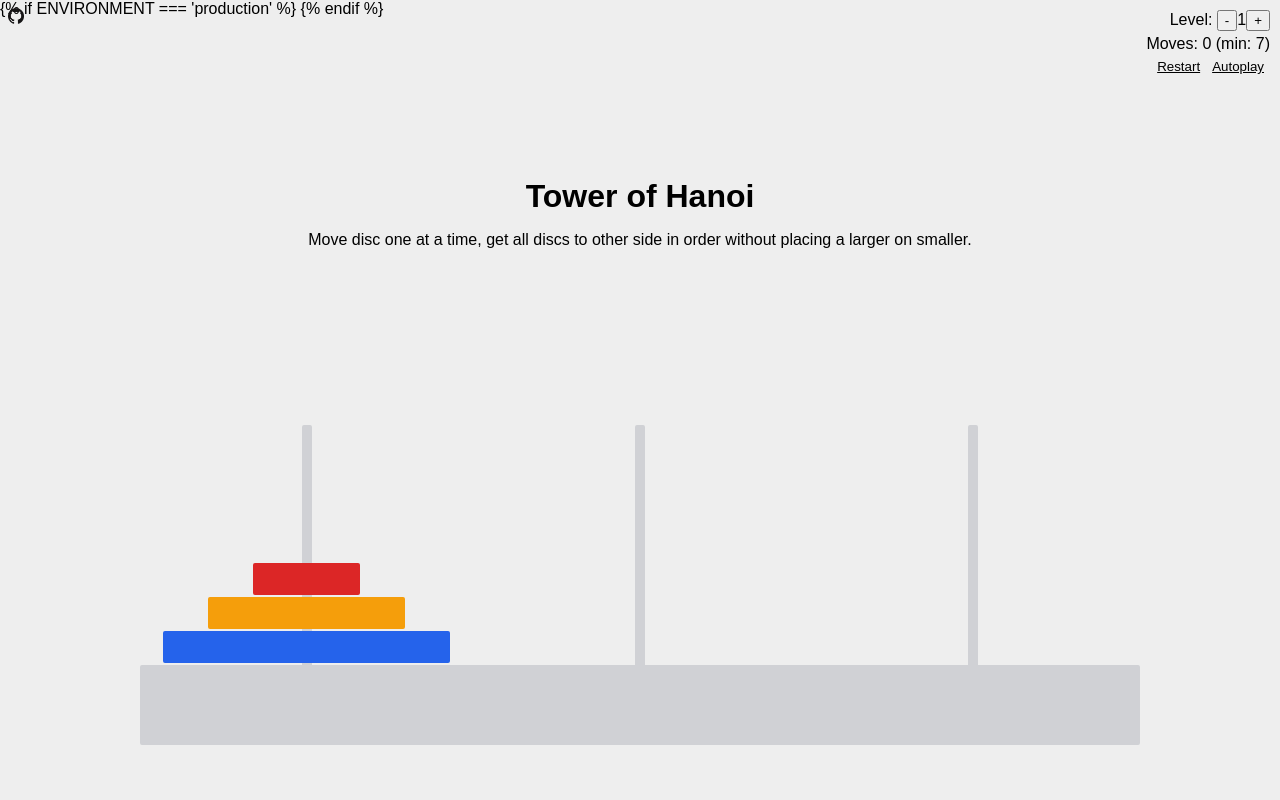
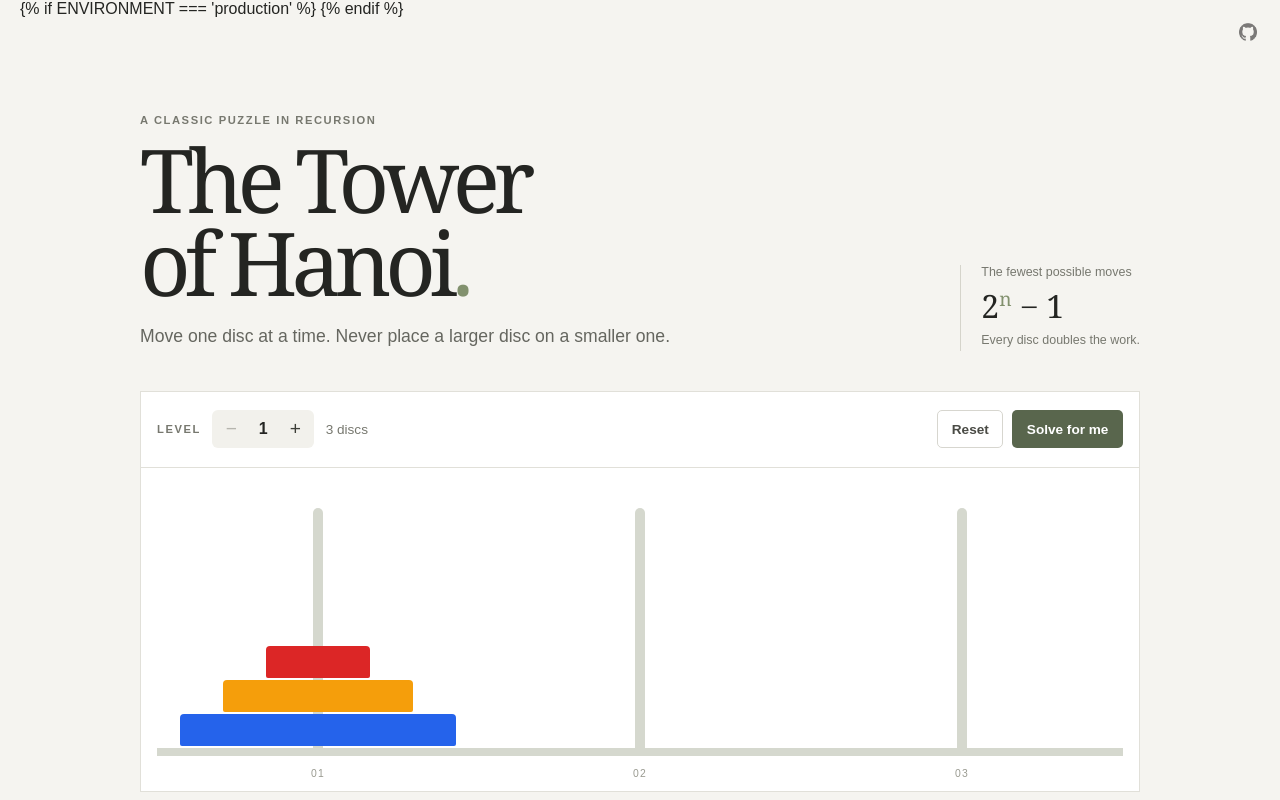
Before and after one commit to amprew/tower-of-hanoi, a React app: page / in a window 1280 px wide. Shown: the top 800 px of the page. Built offline with nearby package versions, Linux system fonts and the light colour scheme.

Commit message:
Restyle game

```diff
--- a/public/style.css
+++ b/public/style.css
@@ -2,70 +2,237 @@
   box-sizing: border-box;
 }
 
-html, body {
+html,
+body {
+  min-height: 100%;
   margin: 0;
-  padding: 0;
-
-  min-height: 100%;
-  height: 100%;
-  background: #eee;
-
+  background: #f5f4f0;
+  color: #242522;
   font-family: Arial, Helvetica, sans-serif;
 }
 
-.intro {
-  text-align: center;
-  padding-bottom: 10vh;
-  padding-top: 15vh;
-  padding-left: 10px;
-  padding-right: 10px;
+body {
+  padding: 0 1.25rem;
 }
 
-@media only screen and (min-width: 960px) {
-  .intro {
-    padding-top: 20vh;
-    padding-bottom: 15vh;
-  }
+button {
+  font: inherit;
+}
+
+.app-shell {
+  width: min(100%, 1000px);
+  margin: 0 auto;
+}
+
+.intro {
+  display: flex;
+  align-items: flex-end;
+  justify-content: space-between;
+  gap: 2rem;
+  padding: clamp(2.5rem, 8vw, 6rem) 0 2.5rem;
+}
+
+.intro-copy {
+  max-width: 620px;
+}
+
+.eyebrow,
+.control-label {
+  margin: 0;
+  color: #77786f;
+  font-size: 0.7rem;
+  font-weight: 700;
+  letter-spacing: 0.14em;
+  text-transform: uppercase;
 }
 
 .title {
-  margin: 0;
+  margin: 0.75rem 0 0;
+  font-family: Georgia, 'Times New Roman', serif;
+  font-size: clamp(3rem, 8vw, 5.5rem);
+  font-weight: 400;
+  letter-spacing: -0.07em;
+  line-height: 0.94;
 }
 
-.game-controls {
-  position: absolute;
-  top: 10px;
-  right: 10px;
-  text-align: right;
+.title span {
+  color: #82916e;
 }
 
-.game-controls > * {
-  margin-bottom: 0.25rem;
+.intro-description {
+  max-width: 34rem;
+  margin: 1.25rem 0 0;
+  color: #65665f;
+  font-size: clamp(0.95rem, 2vw, 1.1rem);
+  line-height: 1.55;
 }
 
-.link-button {
-  appearance: none;
-  background: transparent;
-  border: 0;
-  box-shadow: none;
+.intro-note {
+  display: flex;
+  flex: 0 0 auto;
+  flex-direction: column;
+  gap: 0.35rem;
+  padding: 0 0 0.25rem 1.25rem;
+  border-left: 1px solid #d5d4cb;
+}
 
-  text-decoration: underline;
+.intro-note span,
+.intro-note small {
+  color: #77786f;
+  font-size: 0.78rem;
+}
+
+.intro-note strong {
+  font-family: Georgia, 'Times New Roman', serif;
+  font-size: 2rem;
+  font-weight: 400;
+}
+
+.intro-note sup {
+  color: #82916e;
+  font-size: 0.6em;
 }
 
 .game {
-  max-width: 1000px;
   width: 100%;
   margin: 0 auto;
 }
 
-.game::after {
-  display: block;
-  content: "";
-  width: 100%;
-  height: 80px;
+.game-toolbar {
+  display: flex;
+  align-items: center;
+  justify-content: space-between;
+  gap: 1rem;
+  min-height: 76px;
+  padding: 0.85rem 1rem;
+  background: #fff;
+  border: 1px solid #e1e0d9;
+  border-bottom: 0;
+}
 
-  background: #d0d1d5;
-  border-radius: 2px;
+.level-control {
+  display: flex;
+  align-items: center;
+  gap: 0.7rem;
+}
+
+.level-selector {
+  display: flex;
+  align-items: center;
+  gap: 0.25rem;
+  padding: 0.2rem;
+  background: #f2f1ec;
+  border-radius: 6px;
+}
+
+.level-selector button {
+  display: grid;
+  width: 2rem;
+  height: 2rem;
+  padding: 0;
+  place-items: center;
+  color: #3c3e37;
+  background: transparent;
+  border: 0;
+  border-radius: 4px;
+  cursor: pointer;
+  font-size: 1.2rem;
+}
+
+.level-selector button:hover:not(:disabled) {
+  background: #e4e3dc;
+}
+
+.level-selector button:disabled {
+  color: #b6b5ae;
+  cursor: not-allowed;
+}
+
+.level-value {
+  min-width: 1.5rem;
+  text-align: center;
+  font-variant-numeric: tabular-nums;
+  font-weight: 700;
+}
+
+.level-caption {
+  color: #77786f;
+  font-size: 0.85rem;
+}
+
+.game-actions {
+  display: flex;
+  align-items: center;
+  gap: 0.55rem;
+}
+
+.button {
+  min-height: 2.4rem;
+  padding: 0.55rem 0.85rem;
+  border: 1px solid transparent;
+  border-radius: 5px;
+  cursor: pointer;
+  font-size: 0.85rem;
+  font-weight: 700;
+  transition: background-color 0.15s ease, border-color 0.15s ease;
+}
+
+.button:disabled {
+  opacity: 0.5;
+  cursor: not-allowed;
+}
+
+.button-primary {
+  color: #fff;
+  background: #59664d;
+}
+
+.button-primary:hover:not(:disabled) {
+  background: #46513d;
+}
+
+.button-secondary {
+  color: #4a4b45;
+  background: #fff;
+  border-color: #d7d6cf;
+}
+
+.button-secondary:hover {
+  background: #f5f4f0;
+}
+
+.countdown {
+  display: flex;
+  flex-direction: column;
+  align-items: flex-end;
+  gap: 0.1rem;
+  margin-right: 0.55rem;
+}
+
+.countdown span {
+  color: #77786f;
+  font-size: 0.68rem;
+}
+
+.countdown time {
+  font-size: 0.9rem;
+  font-variant-numeric: tabular-nums;
+  font-weight: 700;
+}
+
+.win-message {
+  margin: 0;
+  padding: 0.75rem 1rem;
+  color: #46513d;
+  background: #e8eee1;
+  font-size: 0.9rem;
+}
+
+.board-frame {
+  padding: 0 1rem 0.75rem;
+  overflow: hidden;
+  background: #fff;
+  border: 1px solid #e1e0d9;
 }
 
 .current-item-container {
@@ -77,173 +244,226 @@ html, body {
 }
 
 .col {
+  position: relative;
   width: 100%;
-  position: relative;
 }
 
 .col-short {
   width: 33.333%;
 }
 
-.justify-bottom {
-  position: absolute;
-  bottom: 0;
-  left: 0;
-  width: 100%;
-}
-
 .col.block-group {
+  position: relative;
+  display: flex;
   flex: 1 1 0;
   min-width: 0;
   min-height: 240px;
-  position: relative;
   padding-top: 1rem;
-
-  display: flex;
   flex-direction: column;
   justify-content: flex-end;
 }
 
 .block-selected .block:first-child {
   position: absolute;
+  top: calc(-2rem - 0.125rem);
   left: 50%;
   transform: translateX(-50%);
-  top: calc(-2rem + -0.125rem);
 }
 
 .col.block-group::before {
-  content: "";
+  position: absolute;
   bottom: 0;
   left: 50%;
-  transform: translateX(-50%);
   width: 10px;
   height: 100%;
-  background: #d0d1d5;
-
-  border-top-left-radius: 2px;
-  border-top-right-radius: 2px;
-
-  position: absolute;
-
-  transition: background-color .2s;
+  background: #d5d8ce;
+  border-radius: 5px 5px 0 0;
+  content: "";
+  transform: translateX(-50%);
+  transition: background-color 0.2s ease;
 }
 
 .col.block-group:hover::before {
-  background: #a4a5a8;
+  background: #aab19f;
 }
 
 .block {
+  position: relative;
+  z-index: 1;
   width: 100%;
   height: 2rem;
   margin: 0 auto 0.125rem;
-  z-index: 1;
-  border-radius: 2px;
+  border-radius: 4px 4px 2px 2px;
+  top: 0;
   transition: top 0.15s ease-in-out;
-  top: 0;
-  position: relative;
 }
 
 .col-active {
   transition: left 0.2s ease-in-out;
 }
 
-.block-1 {
-  background-color: rgba(220, 38, 38);
+.block-1 { background-color: #dc2626; }
+.block-2 { background-color: #f59e0b; }
+.block-3 { background-color: #2563eb; }
+.block-4 { background-color: #fde68a; }
+.block-5 { background-color: #252525; }
+.block-6 { background-color: #059669; }
+.block-7 { background-color: #7c3aed; }
+.block-8 { background-color: #db2777; }
+.block-9 { background-color: #0891b2; }
+.block-10 { background-color: #64748b; }
+.block-11 { background-color: #dc2626; }
+.block-12 { background-color: #ea580c; }
+.block-13 { background-color: #ca8a04; }
+.block-14 { background-color: #65a30d; }
+.block-15 { background-color: #059669; }
+.block-16 { background-color: #0891b2; }
+.block-17 { background-color: #2563eb; }
+.block-18 { background-color: #4f46e5; }
+.block-19 { background-color: #9333ea; }
+.block-20 { background-color: #c026d3; }
+.block-21 { background-color: #db2777; }
+.block-22 { background-color: #e11d48; }
+
+.peg-labels {
+  display: grid;
+  grid-template-columns: repeat(3, 1fr);
+  padding-top: 0.75rem;
+  border-top: 8px solid #d5d8ce;
+  color: #9a9b91;
+  font-size: 0.65rem;
+  font-variant-numeric: tabular-nums;
+  letter-spacing: 0.12em;
+  text-align: center;
 }
 
-.block-2 {
-  background-color: rgba(245, 158, 11);
+.math-panel {
+  max-width: 760px;
+  margin: 1.75rem auto;
+  padding: 1.25rem 0;
+  color: #272822;
+  border-top: 1px solid #d5d4cb;
+  border-bottom: 1px solid #d5d4cb;
 }
 
-.block-3 {
-  background-color: rgba(37, 99, 235);
+.math-panel-heading {
+  display: flex;
+  align-items: center;
+  justify-content: space-between;
+  gap: 1rem;
+  margin-bottom: 0.9rem;
 }
 
-.block-4 {
-  background-color: rgba(253, 230, 138);
+.math-panel-heading h2 {
+  margin: 0;
+  font-size: 1rem;
+  font-weight: 600;
 }
 
-.block-5 {
-  background-color: rgba(0, 0, 0);
+.disc-count {
+  color: #77786f;
+  font-size: 0.875rem;
 }
 
-.block-6 {
-  background-color: rgba(5, 150, 105);
+.move-comparison {
+  display: flex;
+  align-items: baseline;
+  gap: 0.75rem;
 }
 
-.block-7 {
-  background-color: #7c3aed;
+.move-stat {
+  display: flex;
+  align-items: baseline;
+  gap: 0.55rem;
 }
 
-.block-8 {
-  background-color: #db2777;
+.move-stat strong {
+  font-size: clamp(1.4rem, 4vw, 1.8rem);
+  font-weight: 500;
+  font-variant-numeric: tabular-nums;
+  letter-spacing: -0.04em;
 }
 
-.block-9 {
-  background-color: #0891b2;
+.comparison-mark {
+  color: #aaa7ad;
+  font-size: 1.1rem;
 }
 
-.block-10 {
-  background-color: #64748b;
+.move-stat-label {
+  color: #77786f;
+  font-size: 0.8rem;
 }
 
-.block-11 {
-  background-color: #dc2626;
+.move-progress {
+  height: 3px;
+  margin: 0.75rem 0 1rem;
+  overflow: hidden;
+  background: #e3e2dc;
 }
 
-.block-12 {
-  background-color: #ea580c;
+.move-progress span {
+  display: block;
+  height: 100%;
+  background: #82916e;
+  transition: width 0.25s ease-out;
 }
 
-.block-13 {
-  background-color: #ca8a04;
+.recurrence {
+  display: flex;
+  align-items: baseline;
+  flex-wrap: wrap;
+  gap: 0.45rem 1rem;
+  color: #77786f;
+  font-size: 0.875rem;
 }
 
-.block-14 {
-  background-color: #65a30d;
+.recurrence strong {
+  color: #403d35;
+  font-family: Georgia, 'Times New Roman', serif;
+  font-size: 1rem;
+  font-weight: 500;
 }
 
-.block-15 {
-  background-color: #059669;
+.math-explanation {
+  margin-top: 0.75rem;
 }
 
-.block-16 {
-  background-color: #0891b2;
+.math-explanation summary {
+  color: #59664d;
+  cursor: pointer;
+  font-size: 0.8rem;
 }
 
-.block-17 {
-  background-color: #2563eb;
+.math-explanation p {
+  max-width: 70ch;
+  margin: 0.6rem 0 0;
+  color: #696a62;
+  font-size: 0.85rem;
+  line-height: 1.6;
 }
 
-.block-18 {
-  background-color: #4f46e5;
-}
-
-.block-19 {
-  background-color: #9333ea;
-}
-
-.block-20 {
-  background-color: #c026d3;
-}
-
-.block-21 {
-  background-color: #db2777;
-}
-
-.block-22 {
-  background-color: #e11d48;
+.page-footer {
+  display: flex;
+  justify-content: space-between;
+  gap: 1rem;
+  padding: 0 0 2rem;
+  color: #898a81;
+  font-size: 0.75rem;
 }
 
 .github-link {
+  position: fixed;
+  top: 1rem;
+  right: 1rem;
   display: block;
   width: 2rem;
   height: 2rem;
-  padding: 0.5rem;
+  padding: 0.45rem;
+  opacity: 0.55;
+}
 
-  position: absolute;
-  top: 0rem;
-  left: 0rem;
+.github-link:hover {
+  opacity: 1;
 }
 
 .github-link img {
@@ -252,9 +472,8 @@ html, body {
 }
 
 .shake-animation {
-  animation: shake .4s;
+  animation: shake 0.4s;
 }
-
 
 @keyframes shake {
   0% { transform: translateX(3px) rotate(0deg); }
@@ -269,3 +488,67 @@ html, body {
   90% { transform: translateX(3px) rotate(0deg); }
   100% { transform: translateX(3px) rotate(-1deg); }
 }
+
+@media only screen and (max-width: 640px) {
+  body {
+    padding: 0 0.75rem;
+  }
+
+  .intro {
+    align-items: flex-start;
+    flex-direction: column;
+    gap: 1.25rem;
+    padding: 3.5rem 0 1.5rem;
+  }
+
+  .intro-note {
+    display: none;
+  }
+
+  .game-toolbar {
+    align-items: flex-start;
+    flex-direction: column;
+    gap: 0.8rem;
+    padding: 0.75rem;
+  }
+
+  .level-control {
+    width: 100%;
+  }
+
+  .game-actions {
+    width: 100%;
+    justify-content: flex-end;
+  }
+
+  .countdown {
+    margin-right: auto;
+    align-items: flex-start;
+  }
+
+  .board-frame {
+    padding-right: 0.4rem;
+    padding-left: 0.4rem;
+  }
+
+  .col.block-group {
+    min-height: 200px;
+  }
+
+  .block {
+    height: 1.5rem;
+  }
+
+  .math-panel {
+    margin: 1.25rem 0;
+  }
+
+  .page-footer {
+    font-size: 0.68rem;
+  }
+
+  .github-link {
+    top: 0.65rem;
+    right: 0.65rem;
+  }
+}
--- a/src/actions/game-controls.ts
+++ b/src/actions/game-controls.ts
@@ -1,5 +1,6 @@
 export const RESET_GAME_ACTION = 'reset-game';
 export const SET_LEVEL_ACTION = 'set-level';
+export const MAX_LEVEL = 10;
 
 export const resetGame = () => {
   return (dispatch) => {
@@ -11,7 +12,7 @@ export const resetGame = () => {
 
 export const setLevel = (levelNumber: number) => {
   return (dispatch) => {
-    if(levelNumber < 1 || levelNumber > 10) return;
+    if(levelNumber < 1 || levelNumber > MAX_LEVEL) return;
     dispatch({
       type: SET_LEVEL_ACTION,
       value: levelNumber
--- a/src/components/current-item.tsx
+++ b/src/components/current-item.tsx
@@ -9,8 +9,8 @@ const CurrentItem = ({ board, currentSelected, hoverOverride, blockCount }) => {
 
   const currentSelectedSize = board[currentSelected][0];
 
-  const game: HTMLElement = document.querySelector('.game');
-  const gameWidth = game.offsetWidth / 3;
+  const boardElement: HTMLElement = document.querySelector('.board');
+  const gameWidth = boardElement.offsetWidth / 3;
 
   return (
     <div className="col col-short col-active" style={{ left: hoverOverride !== null ? gameWidth*hoverOverride : gameWidth*currentSelected }}>
--- a/src/components/game.tsx
+++ b/src/components/game.tsx
@@ -178,39 +178,63 @@ const Game = ({
   };
 
   return (
-    <div>
-      <div className="intro">
-        <h1 className="title">Tower of Hanoi</h1>
-        <p>Move disc one at a time, get all discs to other side in order without placing a larger on smaller.</p>
+    <div className="app-shell">
+      <header className="intro">
+        <div className="intro-copy">
+          <p className="eyebrow">A CLASSIC PUZZLE IN RECURSION</p>
+          <h1 className="title">The Tower<br />of Hanoi<span>.</span></h1>
+          <p className="intro-description">
+            Move one disc at a time. Never place a larger disc on a smaller one.
+          </p>
+        </div>
+        <div className="intro-note">
+          <span>The fewest possible moves</span>
+          <strong>2<sup>n</sup> − 1</strong>
+          <small>Every disc doubles the work.</small>
+        </div>
+      </header>
 
-        {gameWon && <h3>You won! <small>(Try the next level...)</small></h3>}
+      <section className="game" aria-label="Tower of Hanoi game">
+        <div className="game-toolbar">
+          <div className="level-control">
+            <span className="control-label">Level</span>
+            <LevelSelector level={level} setLevel={handleSetLevel} />
+            <span className="level-caption">{blockCount} discs</span>
           </div>
 
-      <div className="game">
-        <div className="game-controls">
-          <LevelSelector level={level} setLevel={handleSetLevel} />
-          <MoveCount count={moveCount} blockCount={blockCount} />
+          <div className="game-actions">
             {(isAutoplaying || gameWon) && (
-            <div aria-live="polite">
-              Time remaining: <time>{formatCountdown(countdownSeconds)}</time>
+              <div className="countdown" aria-live="polite">
+                <span>{gameWon ? 'Solved in' : 'Estimated time'}</span>
+                <time>{formatCountdown(countdownSeconds)}</time>
               </div>
             )}
-          <button onClick={handleReset} type="button" className="link-button">Restart</button>
+            <button onClick={handleReset} type="button" className="button button-secondary">
+              Reset
+            </button>
             <button
               onClick={handleAutoplayToggle}
               type="button"
-            className="link-button"
+              className="button button-primary"
               disabled={gameWon && !isAutoplaying}
             >
-            {isAutoplaying ? 'Stop autoplay' : 'Autoplay'}
+              {isAutoplaying ? 'Stop autoplay' : 'Solve for me'}
             </button>
           </div>
+        </div>
 
+        {gameWon && (
+          <p className="win-message" role="status">
+            Puzzle solved. Try another level?
+          </p>
+        )}
+
+        <div className="board-frame">
           <div className="col-wrapper current-item-container">
             <CurrentItem board={board} currentSelected={currentSelected} hoverOverride={hoverOverride} blockCount={blockCount} />
           </div>
 
-        <div className="col-wrapper" style={{ height: boardHeight }}>
+          <div className="col-wrapper board" style={{ height: boardHeight }}>
             {
               board.map((items, index) => (
                 <Col
@@ -226,7 +250,21 @@ const Game = ({
               ))
             }
           </div>
+
+          <div className="peg-labels" aria-hidden="true">
+            <span>01</span>
+            <span>02</span>
+            <span>03</span>
           </div>
+        </div>
+
+        <MoveCount count={moveCount} blockCount={blockCount} />
+      </section>
+
+      <footer className="page-footer">
+        <span>Take your time. Find the pattern.</span>
+        <span>Three pegs · {blockCount} discs</span>
+      </footer>
     </div>
   );
 }
--- a/src/components/level-selector.tsx
+++ b/src/components/level-selector.tsx
@@ -1,4 +1,5 @@
 import React from 'react';
+import { MAX_LEVEL } from '../actions/game-controls';
 
 type Props = {
   level: number;
@@ -6,11 +7,24 @@ type Props = {
 };
 
 const LevelSelector = ({ level, setLevel }: Props) => (
-  <div>
-    Level:{' '}
-    <button onClick={() => setLevel(level - 1)} type="button">-</button>
-    {level}
-    <button onClick={() => setLevel(level + 1)} type="button">+</button>
+  <div className="level-selector">
+    <button
+      aria-label="Previous level"
+      disabled={level <= 1}
+      onClick={() => setLevel(level - 1)}
+      type="button"
+    >
+      −
+    </button>
+    <span className="level-value">{level}</span>
+    <button
+      aria-label="Next level"
+      disabled={level >= MAX_LEVEL}
+      onClick={() => setLevel(level + 1)}
+      type="button"
+    >
+      +
+    </button>
   </div>
 );
 
--- a/src/components/move-count.tsx
+++ b/src/components/move-count.tsx
@@ -5,8 +5,59 @@ type Props = {
   blockCount: number;
 };
 
-const MoveCount = ({ count, blockCount }: Props) => (
-  <div>Moves: {count} (min: {Math.pow(2, blockCount)-1})</div>
-);
+const MoveCount = ({ count, blockCount }: Props) => {
+  const minimumMoves = (2 ** blockCount) - 1;
+  const progress = Math.min(100, (count / minimumMoves) * 100);
+
+  return (
+    <section className="math-panel" aria-labelledby="math-panel-title">
+      <div className="math-panel-heading">
+        <div>
+          <h2 id="math-panel-title">Moves</h2>
+        </div>
+        <span className="disc-count">{blockCount} discs</span>
+      </div>
+
+      <div className="move-comparison">
+        <div className="move-stat">
+          <span className="move-stat-label">So far</span>
+          <strong>{count.toLocaleString()}</strong>
+        </div>
+        <span className="comparison-mark" aria-hidden="true">/</span>
+        <div className="move-stat">
+          <span className="move-stat-label">Minimum</span>
+          <strong>{minimumMoves.toLocaleString()}</strong>
+        </div>
+      </div>
+
+      <div
+        className="move-progress"
+        role="progressbar"
+        aria-label="Progress toward the minimum number of moves"
+        aria-valuemin={0}
+        aria-valuemax={minimumMoves}
+        aria-valuenow={Math.min(count, minimumMoves)}
+      >
+        <span style={{ width: `${progress}%` }} />
+      </div>
+
+      <div className="recurrence">
+        <strong>M(n) = 2M(n − 1) + 1</strong>
+        <span>
+          For {blockCount} discs, 2<sup>{blockCount}</sup> − 1 = {minimumMoves.toLocaleString()}.
+        </span>
+      </div>
+
+      <details className="math-explanation">
+        <summary>How does the pattern work?</summary>
+        <p>
+          First move the smaller discs aside, then move the largest disc, then move
+          the smaller discs back on top. That is two solutions for {blockCount - 1}
+          discs, plus one move: M(n) = 2M(n − 1) + 1.
+        </p>
+      </details>
+    </section>
+  );
+};
 
 export default React.memo(MoveCount);
```
Lines whose indentation alone changed are shown as unchanged.
